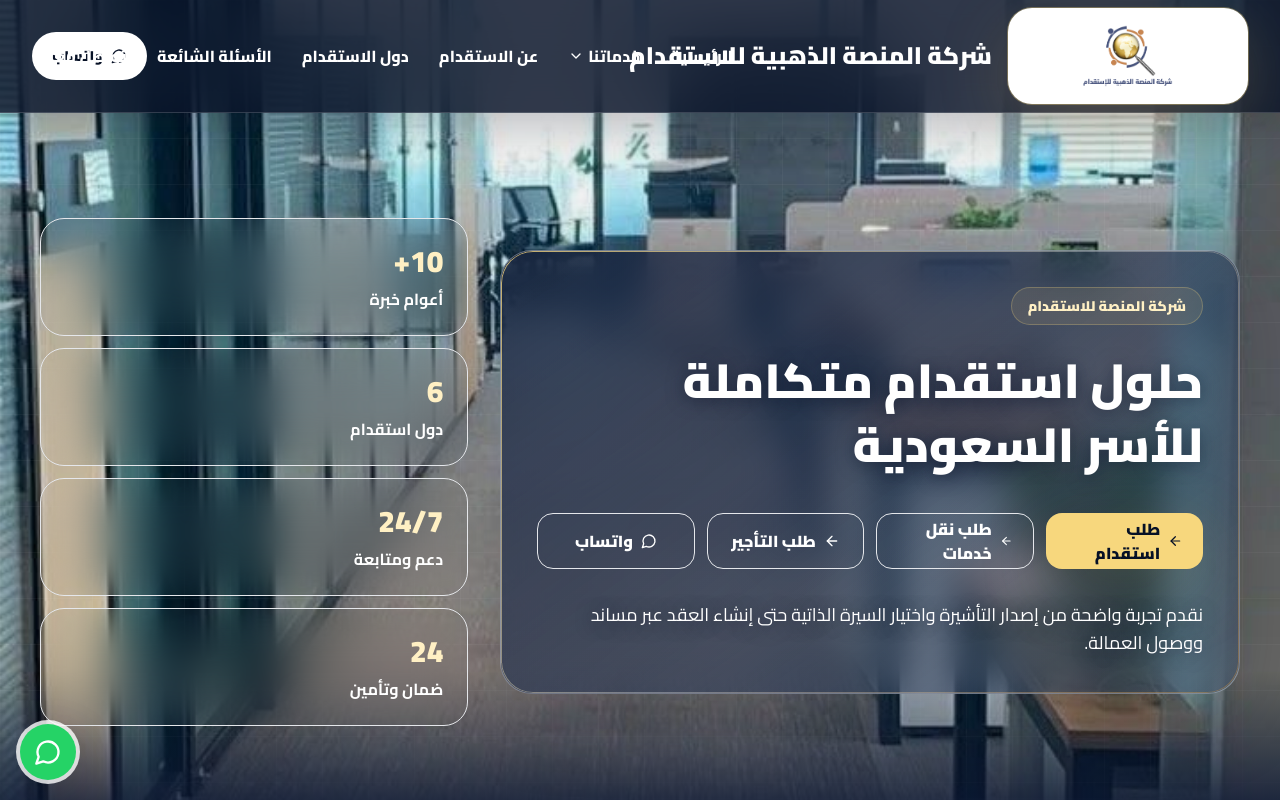
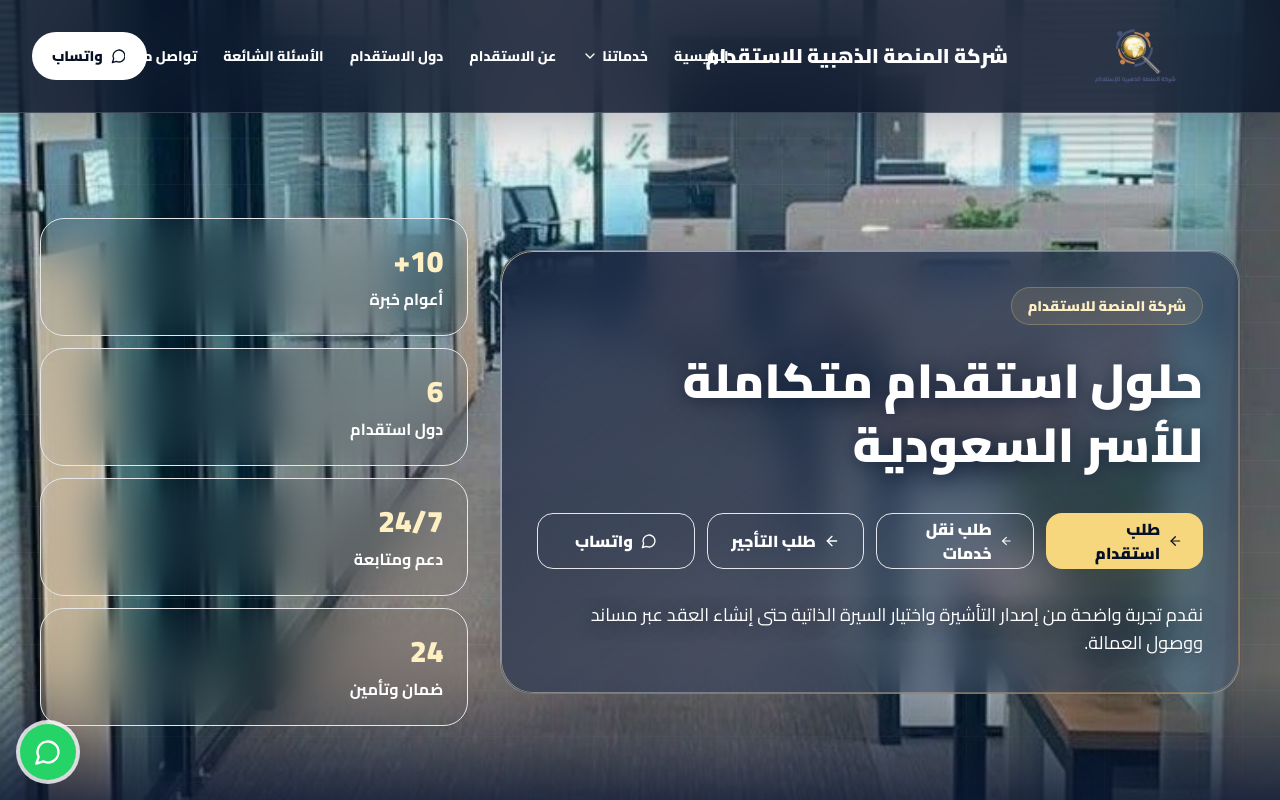
Before and after one commit to almanasah-recruitment/almanasah-recruitment, a Next.js app: page / in a window 1280 px wide. Shown: the top 800 px of the page. Built offline with nearby package versions, Linux system fonts and the light colour scheme.

Commit message:
Refine navbar logo and typography

```diff
--- a/components/Navbar.tsx
+++ b/components/Navbar.tsx
@@ -20,11 +20,11 @@ export default function Navbar() {
     <header className={`fixed inset-x-0 top-0 z-50 border-b backdrop-blur-2xl transition duration-300 ${scrolled || open ? "nav-solid" : "nav-dark"}`}>
       <nav className="mx-auto flex h-28 max-w-[98rem] items-center justify-between gap-3 px-5 sm:px-7 lg:px-8">
         <Link href="/" className="flex min-w-0 shrink-0 items-center gap-4" aria-label="شركة المنصة الذهبية للاستقدام">
-          <div className="flex h-20 w-52 shrink-0 items-center justify-center rounded-3xl bg-white px-4 shadow-gold ring-1 ring-gold-200/35 md:h-24 md:w-60">
-            <img src="/logo-almnsa.png" alt="شركة المنصة الذهبية للاستقدام" className="max-h-16 w-auto object-contain md:max-h-20" />
+          <div className="flex h-20 w-48 shrink-0 items-center justify-center md:w-56">
+            <img src="/logo-almnsa.png" alt="شركة المنصة الذهبية للاستقدام" className="max-h-16 w-auto object-contain md:max-h-[4.5rem]" />
           </div>
           <div className="hidden min-w-0 xl:block">
-            <p className="arabic-heading text-xl font-black leading-[1.35] text-white nav-link md:text-2xl">
+            <p className="arabic-heading text-lg font-black leading-[1.35] text-white nav-link md:text-xl">
               شركة المنصة الذهبية للاستقدام
             </p>
           </div>
@@ -35,7 +35,7 @@ export default function Navbar() {
             <div key={link.href} className="group relative">
               <Link
                 href={link.href}
-                className="nav-link inline-flex whitespace-nowrap items-center gap-1 rounded-full px-2.5 py-2.5 text-sm font-extrabold text-white/82 transition hover:bg-white/10 hover:text-gold-100 xl:px-3.5 xl:text-base"
+                className="nav-link inline-flex whitespace-nowrap items-center gap-1 rounded-full px-2.5 py-2.5 text-[0.82rem] font-extrabold text-white/82 transition hover:bg-white/10 hover:text-gold-100 xl:px-3 xl:text-sm"
               >
                 {link.label}
                 {"dropdown" in link ? <ChevronDown className="h-4 w-4 transition group-hover:rotate-180" /> : null}
```
